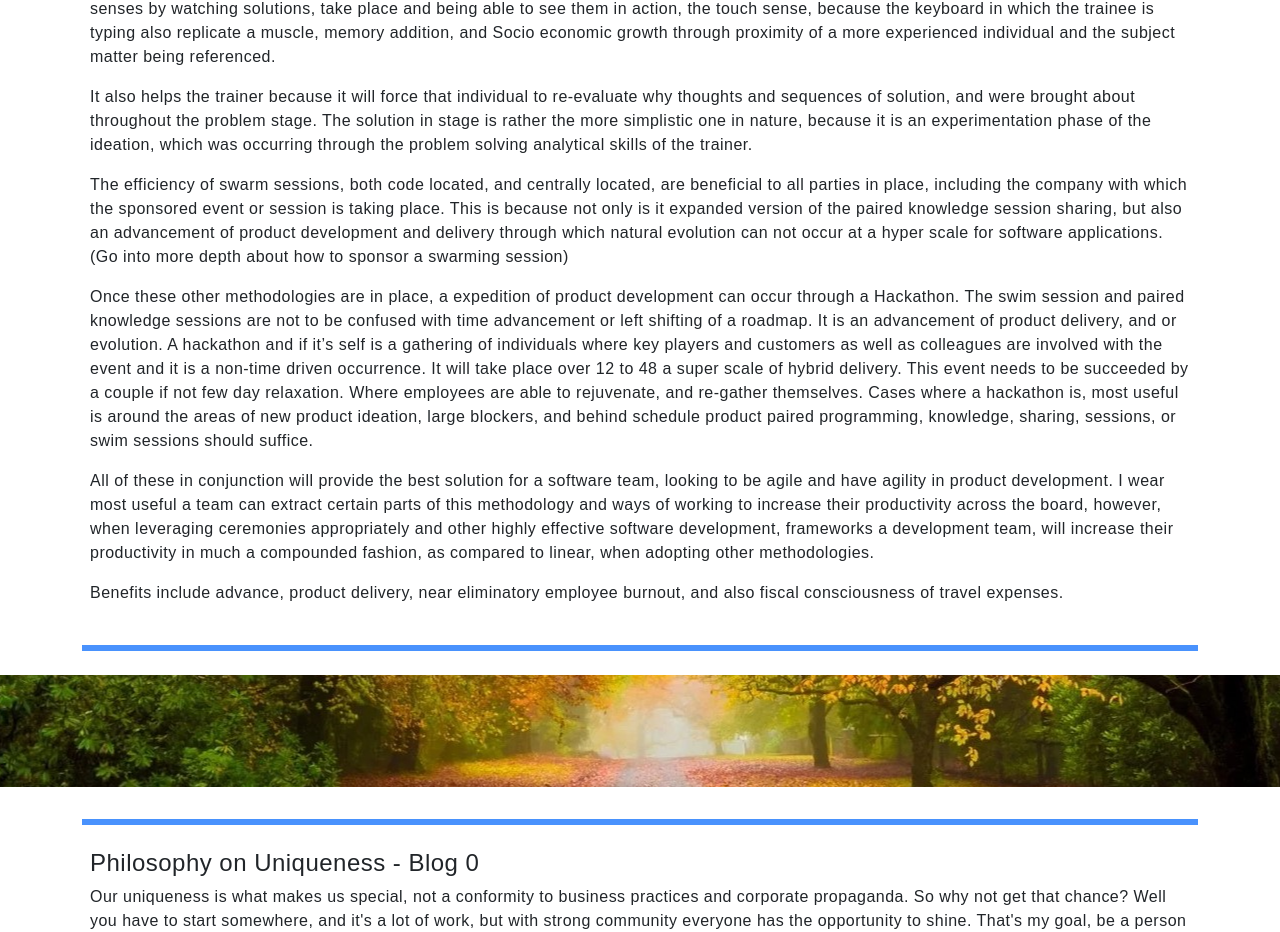
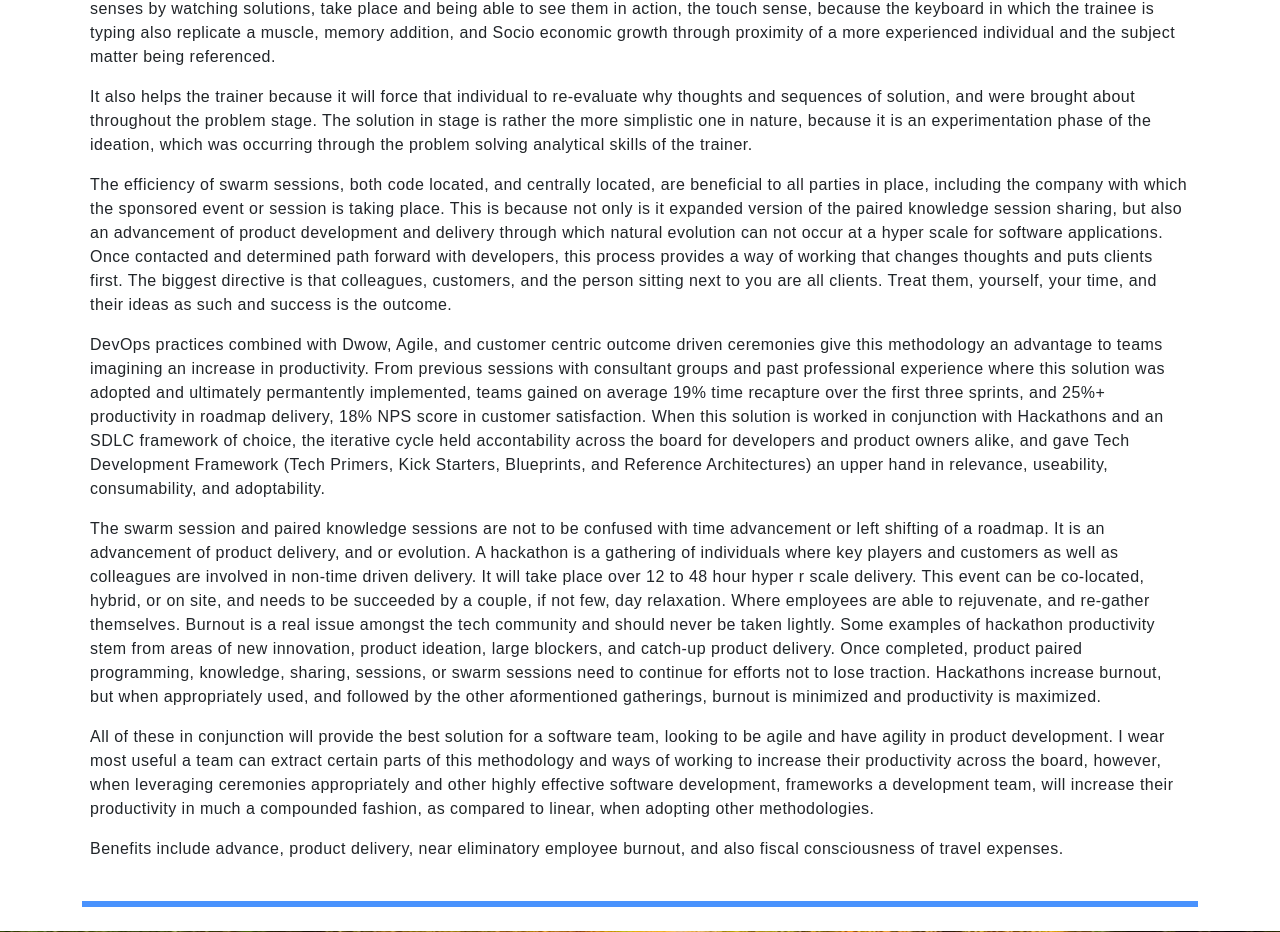
Before and after one commit to tjaskot/website, a FastAPI app: page /blog in a window 1280 px wide. Shown: the part 2231-3163 px from the top of the page. Run offline with FastAPI, Linux system fonts and the light colour scheme.

Commit message:
Update blog.html

```diff
--- a/app/templates/blog.html
+++ b/app/templates/blog.html
@@ -194,18 +194,36 @@
                     in place, including the company with which the sponsored event or session is taking place. This is
                     because not only is it expanded version of the paired knowledge session sharing, but also an advancement
                     of product development and delivery through which natural evolution can not occur at a hyper scale for
-                    software applications. (Go into more depth about how to sponsor a swarming session)
+                    software applications. Once contacted and determined path forward with developers, this process
+                    provides a way of working that changes thoughts and puts clients first. The biggest directive is that
+                    colleagues, customers, and the person sitting next to you are all clients. Treat them, yourself, your
+                    time, and their ideas as such and success is the outcome.
                 </p>
                 <p>
-                    Once these other methodologies are in place, a expedition of product development can occur through a
-                    Hackathon. The swim session and paired knowledge sessions are not to be confused with time advancement
+                    DevOps practices combined with Dwow, Agile, and customer centric outcome driven ceremonies give
+                    this methodology an advantage to teams imagining an increase in productivity. From previous
+                    sessions with consultant groups and past professional experience where this solution was
+                    adopted and ultimately permantently implemented, teams gained on average 19% time recapture
+                    over the first three sprints, and 25%+ productivity in roadmap delivery, 18% NPS score in
+                    customer satisfaction. When this solution is worked in conjunction with Hackathons and an
+                    SDLC framework of choice, the iterative cycle held accontability across the board for developers
+                    and product owners alike, and gave Tech Development Framework (Tech Primers, Kick Starters,
+                    Blueprints, and Reference Architectures) an upper hand in relevance, useability, consumability, and
+                    adoptability.
+                </p>
+                <p>
+                    The swarm session and paired knowledge sessions are not to be confused with time advancement
                     or left shifting of a roadmap. It is an advancement of product delivery, and or evolution. A hackathon
-                    and if it’s self is a gathering of individuals where key players and customers as well as colleagues are
-                    involved with the event and it is a non-time driven occurrence. It will take place over 12 to 48 a super
-                    scale of hybrid delivery. This event needs to be succeeded by a couple if not few day relaxation. Where
-                    employees are able to rejuvenate, and re-gather themselves. Cases where a hackathon is, most useful is
-                    around the areas of new product ideation, large blockers, and behind schedule product paired
-                    programming, knowledge, sharing, sessions, or swim sessions should suffice.
+                    is a gathering of individuals where key players and customers as well as colleagues are
+                    involved in non-time driven delivery. It will take place over 12 to 48 hour hyper r
+                    scale delivery. This event can be co-located, hybrid, or on site, and needs to be succeeded by a
+                    couple, if not few, day relaxation. Where employees are able to rejuvenate, and re-gather themselves.
+                    Burnout is a real issue amongst the tech community and should never be taken lightly.
+                    Some examples of hackathon productivity stem from areas
+                    of new innovation, product ideation, large blockers, and catch-up product delivery. Once completed,
+                    product paired programming, knowledge, sharing, sessions, or swarm sessions need to continue for
+                    efforts not to lose traction. Hackathons increase burnout, but when appropriately used, and followed
+                    by the other aformentioned gatherings, burnout is minimized and productivity is maximized.
                 </p>
                 <p>
                     All of these in conjunction will provide the best solution for a software team, looking to be agile and
```
